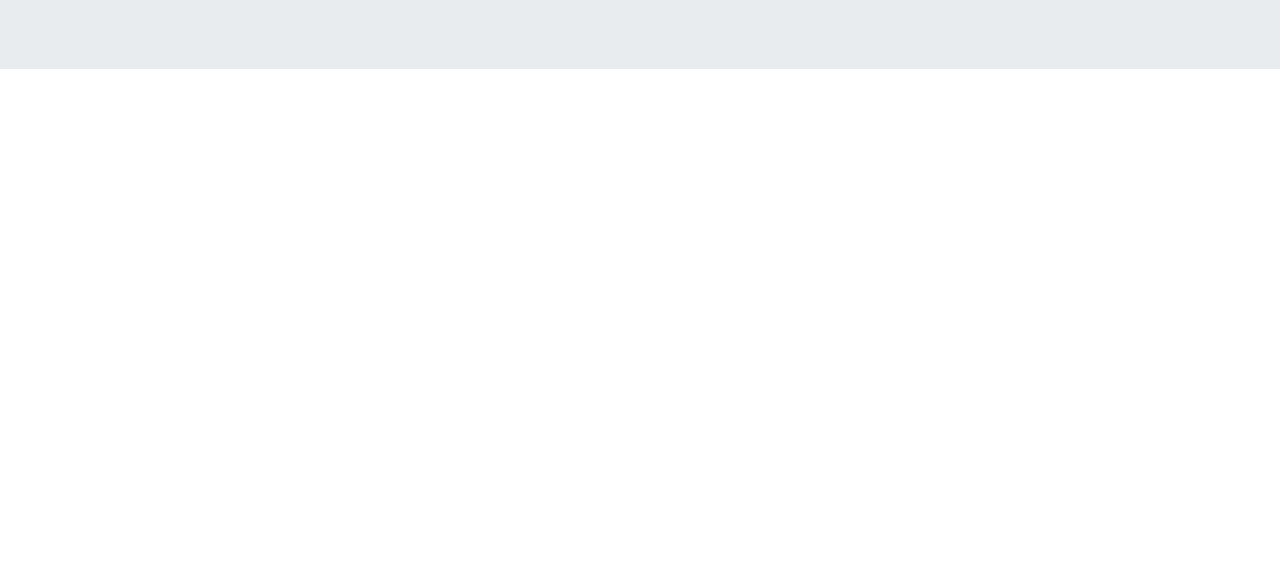
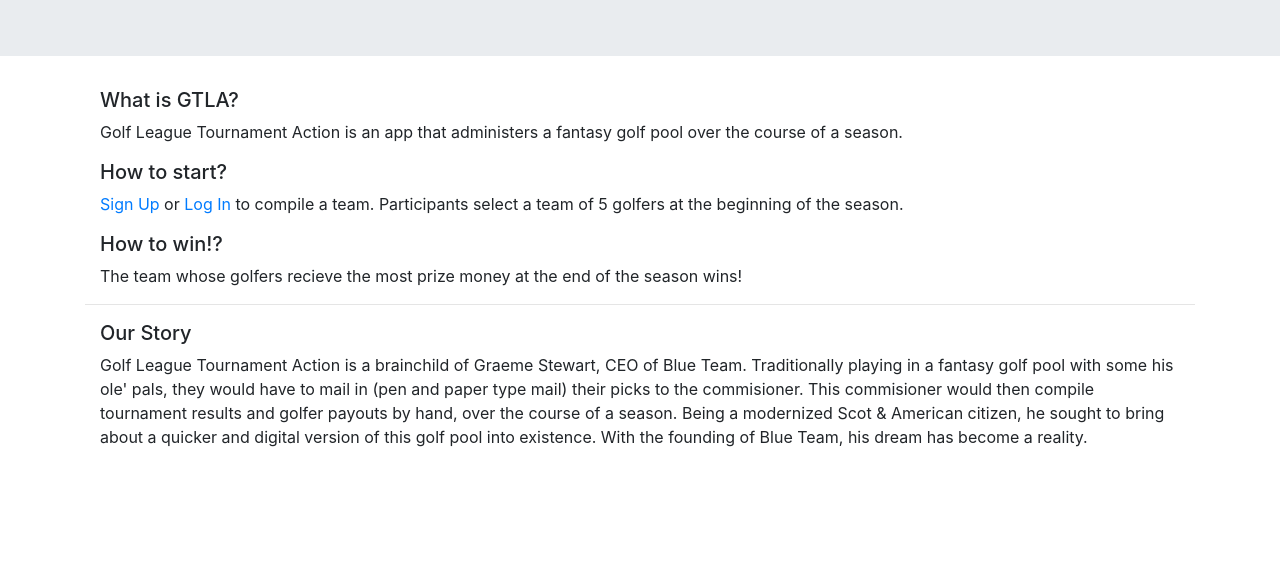
Before and after one commit to Alexistanner94/GLT, a website: page public/aboutGLTA.html in a window 1280 px wide. Shown: the part 236-800 px from the top of the page. Drawn offline with nearby package versions, Linux system fonts and the light colour scheme.

Commit message:
about body

```diff
--- a/public/aboutGLTA.html
+++ b/public/aboutGLTA.html
@@ -49,14 +49,64 @@
         </div>
     </nav>
 
+    <hr>
 
     <div class="jumbotron jumbotron-fluid">
         <div class="container">
             <h1 class="display-4">About GLTA</h1>
-            <p class="lead">Golf League Tournment Action</p>
         </div>
     </div>
 
+    <div class="container aboutDiv">
+        <div class="container">
+            <h5>
+                What is GTLA?
+            </h5>
+            <p>
+                Golf League Tournament Action is an app that administers a fantasy golf pool over the course of a
+                season.
+            </p>
+        </div>
+
+        <div class="container">
+            <h5>
+                How to start?
+            </h5>
+            <p>
+                <span> <a href="./signup.html">Sign Up</a></span> or <span>
+                    <a href="./index.html">Log In</a></span> to compile a team. Participants select a team of 5 golfers
+                at the
+                beginning of the season.
+            </p>
+        </div>
+
+        <div class="container">
+            <h5>
+                How to win!?
+            </h5>
+            <p>
+                The team whose golfers recieve the most prize money at the end of the season wins!
+            </p>
+        </div>
+
+        <hr>
+
+        <div class="container">
+            <h5>
+                Our Story
+            </h5>
+            <p>
+                Golf League Tournament Action is a brainchild of Graeme Stewart, CEO of Blue Team. Traditionally playing
+                in a fantasy golf pool with some his ole' pals, they would have to mail in (pen and paper type mail)
+                their picks to the commisioner. This commisioner would then compile tournament results and golfer
+                payouts by hand, over the course of a season. Being a modernized Scot & American citizen, he sought to
+                bring about a quicker and digital version of this golf pool into existence. With the founding of Blue
+                Team, his dream has become a reality.
+            </p>
+        </div>
+
+
+    </div>
 
     <script src="https://code.jquery.com/jquery-3.3.1.slim.min.js"
         integrity="sha384-q8i/X+965DzO0rT7abK41JStQIAqVgRVzpbzo5smXKp4YfRvH+8abtTE1Pi6jizo"
```
